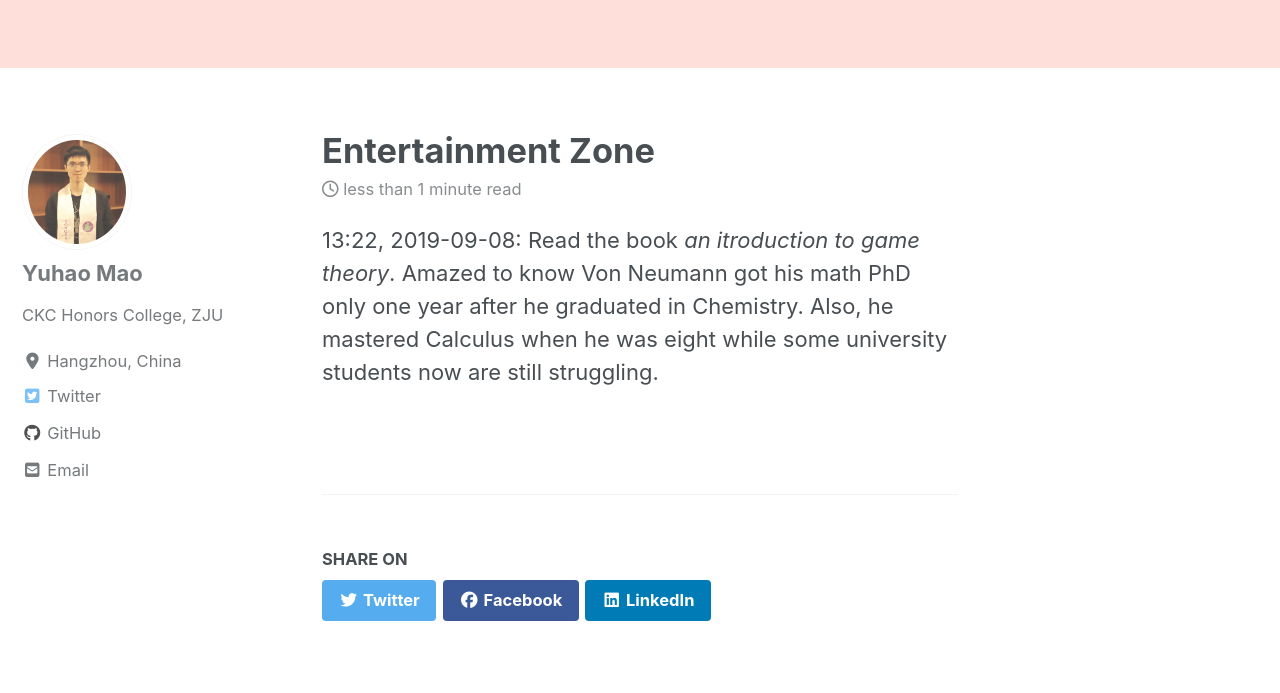
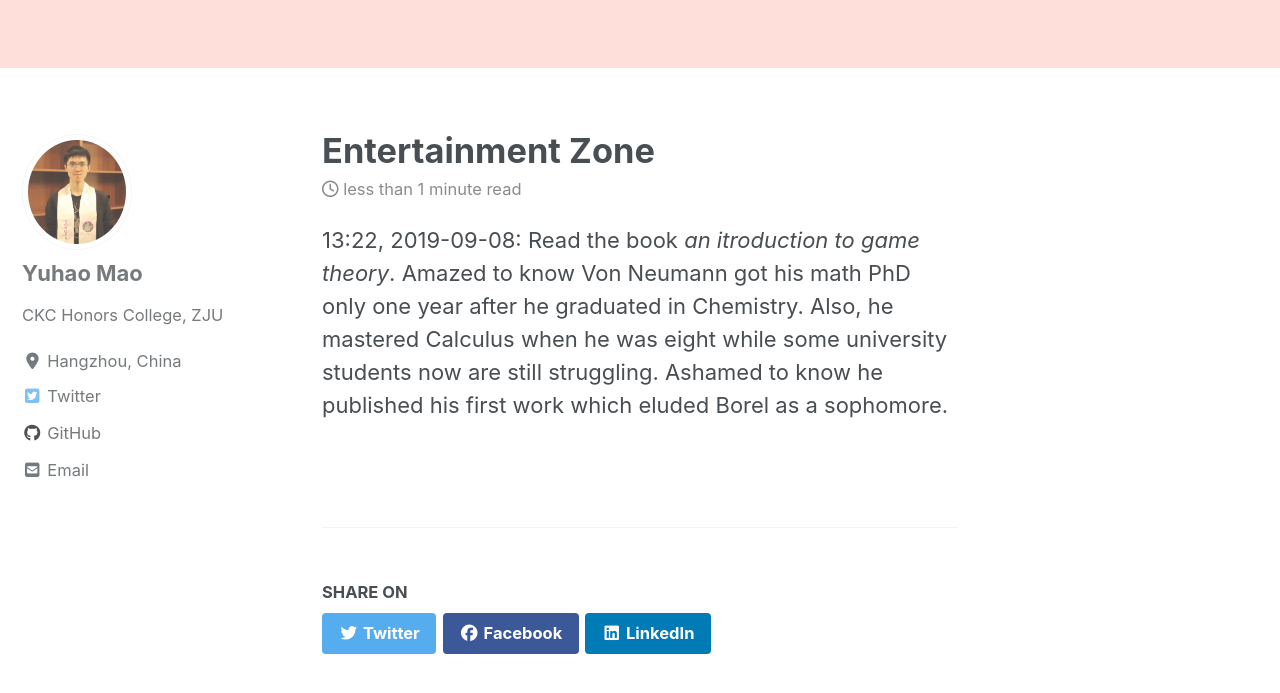
Before and after one commit to AlgebraLoveme/AlgebraLoveme.github.io, a Jekyll site: the page built from _pages/Entertainment.md, in a window 1280 px wide and 900 px high, scrolled down 981 px. Shown: the top 693 px of the window. Built offline with Jekyll 4.4.1, drawn with Linux system fonts in a browser that asks for light colours; cached includes are drawn as plain includes; nearby versions of some CDN libraries.

Commit message:
Update Entertainment.md

```diff
--- a/_pages/Entertainment.md
+++ b/_pages/Entertainment.md
@@ -6,4 +6,4 @@
     image: "/imgs/surfboard.jpg"
 ---
 
-13:22, 2019-09-08: Read the book *an itroduction to game theory*. Amazed to know Von Neumann got his math PhD only one year after he graduated in Chemistry. Also, he mastered Calculus when he was eight while some university students now are still struggling.
+13:22, 2019-09-08: Read the book *an itroduction to game theory*. Amazed to know Von Neumann got his math PhD only one year after he graduated in Chemistry. Also, he mastered Calculus when he was eight while some university students now are still struggling. Ashamed to know he published his first work which eluded Borel as a sophomore.
```
